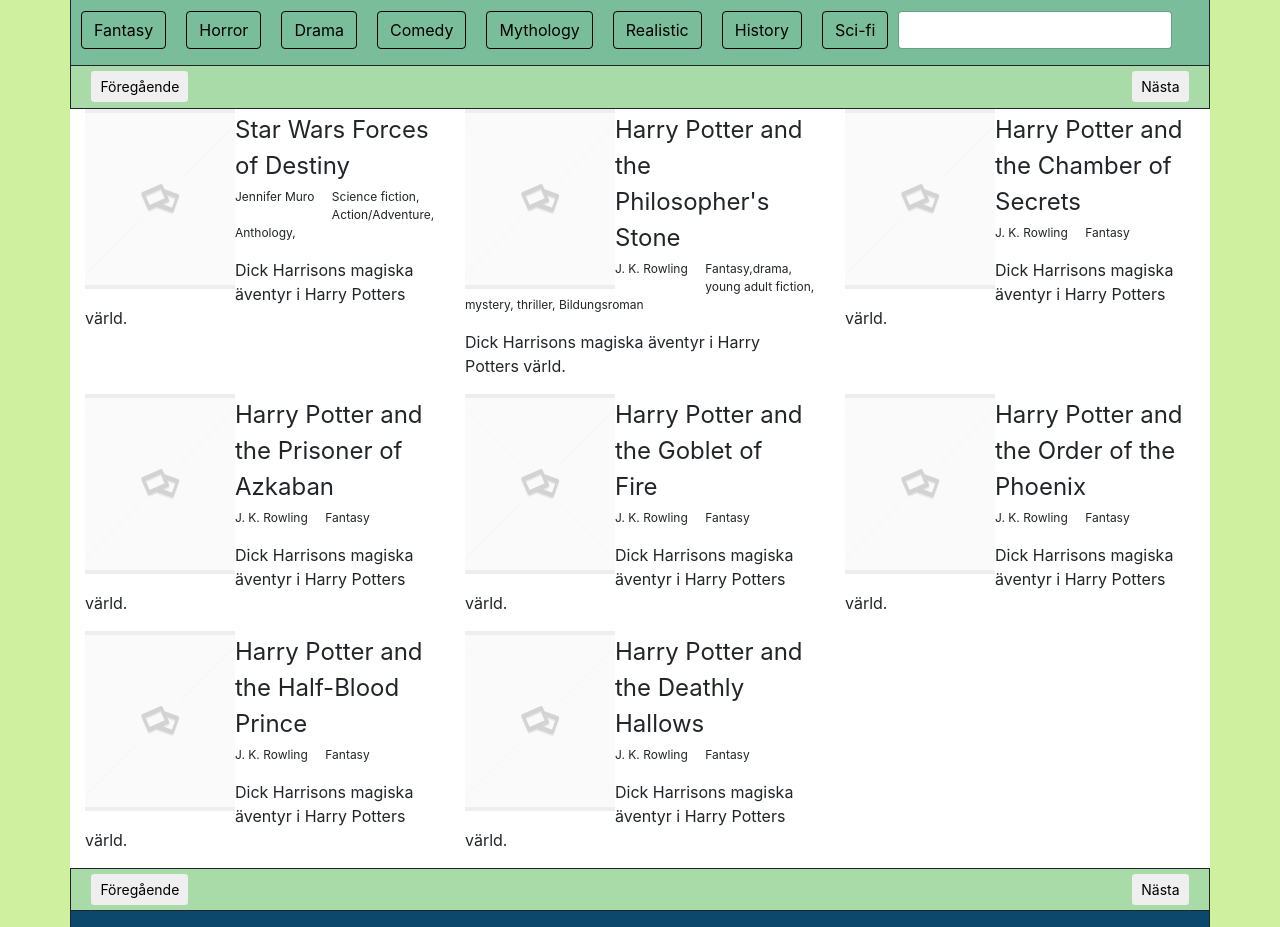
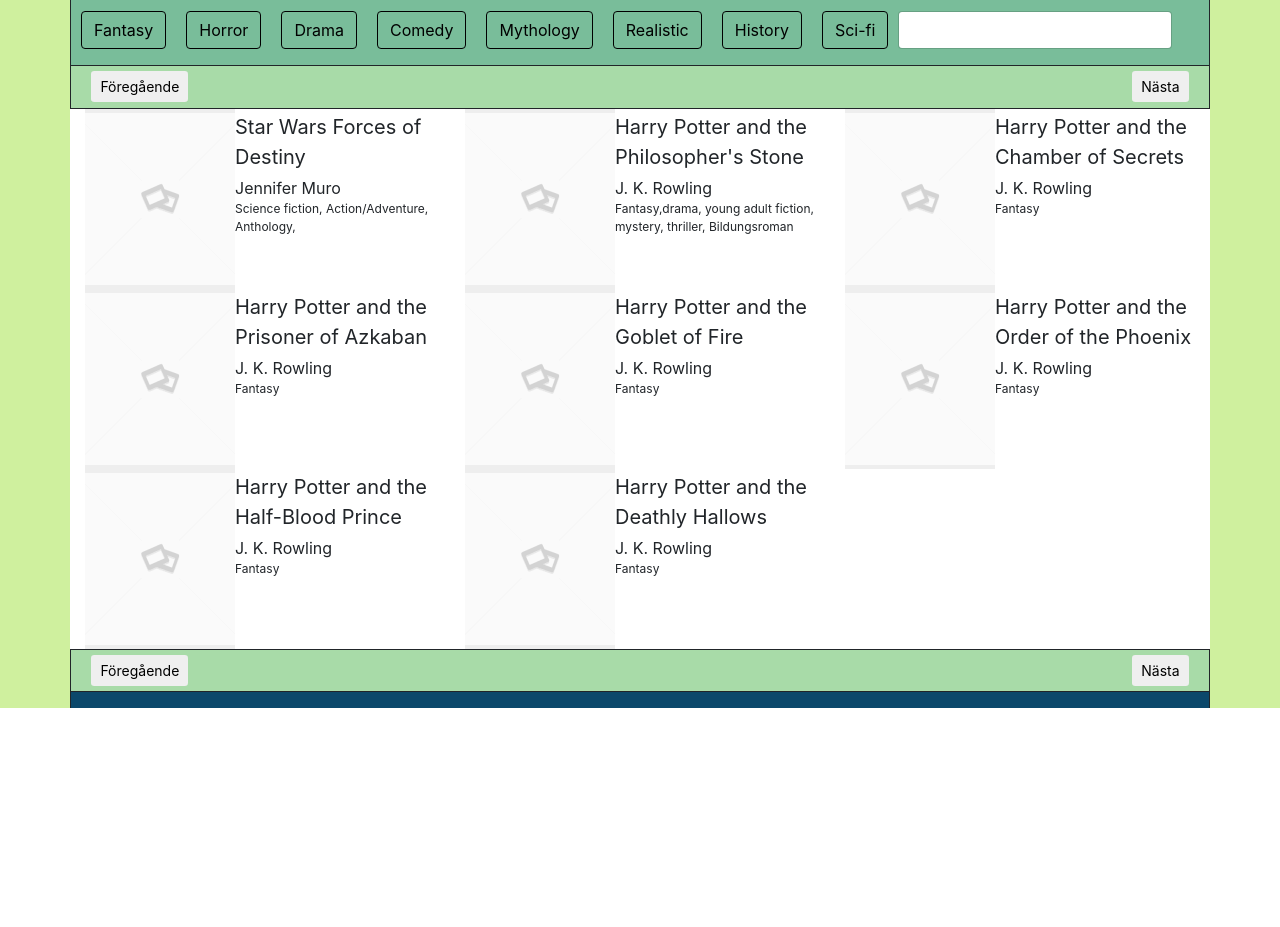
Before and after one commit to T42017/Projekt3-Team3, a PHP site: page /listOfBooks.php in a window 1280 px wide. Shown: the part 154-1081 px from the top of the page. After the commit the page ends 862 px from the top, so only its background shows below. Run offline with PHP 8.4, Linux system fonts and the light colour scheme; data comes from the database, SQL or seed files in the repository; some libraries are stand-ins or nearby versions.

Commit message:
Made a few changes to the information on books.

```diff
--- a/css/style.css
+++ b/css/style.css
@@ -36,15 +36,15 @@
 }
 .title{
     margin: 1%;
-    font-size: 24px;
+    font-size: 20px;
 }
 .genre{
     font-size: 12px;
 }
 .author{
-    font-size: 12px;
-    margin-right: 5%;
+    font-size: 16px;
     float: left;
+    margin: auto;
 }
 .icons{
     margin-left: 0px;
--- a/templates/site.twig
+++ b/templates/site.twig
@@ -46,9 +46,8 @@
             <div class="col-lg-4">
                 <img src="/projekt3/img/index.png" class="img-responsive icons" alt="book image">
                 <p class="title">{{ book.title }}</p>
-                <p class="author">{{ book.author }}</p>
+                <p class="author">{{ book.author }}</p><br>
                 <p class="genre">{{ book.category }}</p>
-                <p>Dick Harrisons magiska äventyr i Harry Potters värld.</p>
             </div>
             {% endfor %}
             </div>
```
